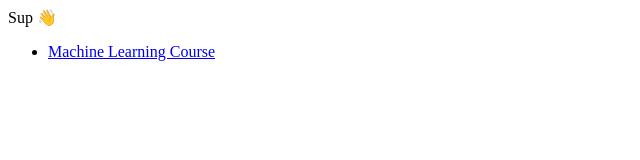
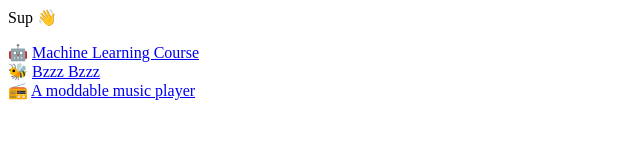
Before and after one commit to luci-e/luci-e.github.io, a plain HTML site: page index.html in a window 1280 px wide. Shown: the whole page, without its empty margins (0-640 px from the left). Drawn offline with Linux system fonts and the light colour scheme.

Commit message:
Update index.html

```diff
--- a/index.html
+++ b/index.html
@@ -1,4 +1,15 @@
 <html>
+
+<head>
+    <style>
+        ul {
+          list-style-type: none;
+          margin: 0;
+          padding: 0;
+        }
+    </style>
+</head>
+
 <body>
 
     <!-- There's no easter egg go away -->
@@ -8,7 +19,10 @@
     </p>
 
     <ul>
-  <li> <a href="https://luci-e.github.io/ML_para_dummies/index.html"> Machine Learning Course </a> </li>
+        <li> 🤖 <a href="https://luci-e.github.io/ML_para_dummies/index.html"> Machine Learning Course </a> </li>
+        <li> 🐝 <a href="https://luci-e.github.io/hive/"> Bzzz Bzzz </a> </li>
+        <li> 📻 <a href="https://luci-e.github.io/2020kHz/src/index.html"> A moddable music player </a> </li>
+
     </ul>
 
 </body>
```
Lines whose indentation alone changed are shown as unchanged.
